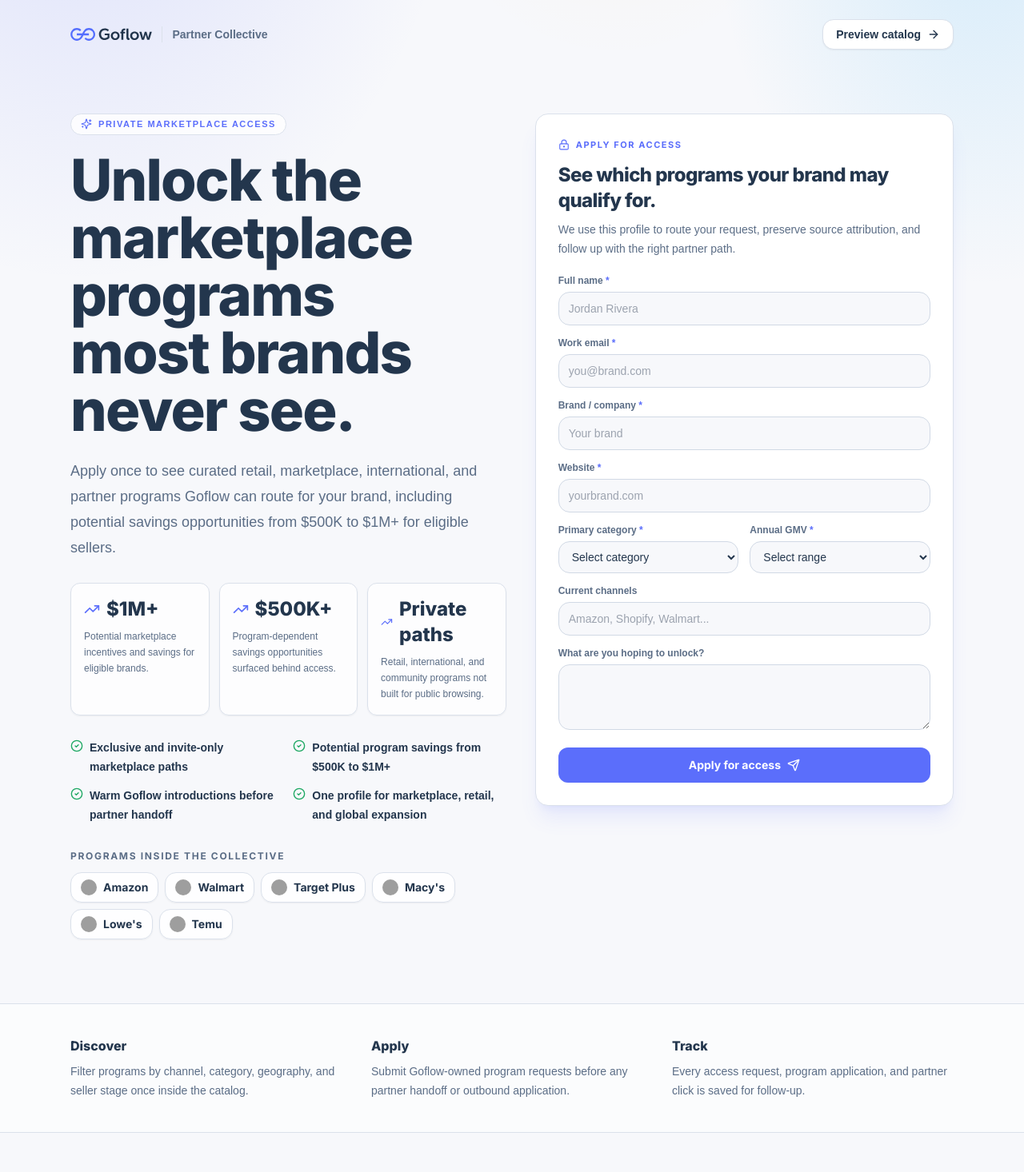
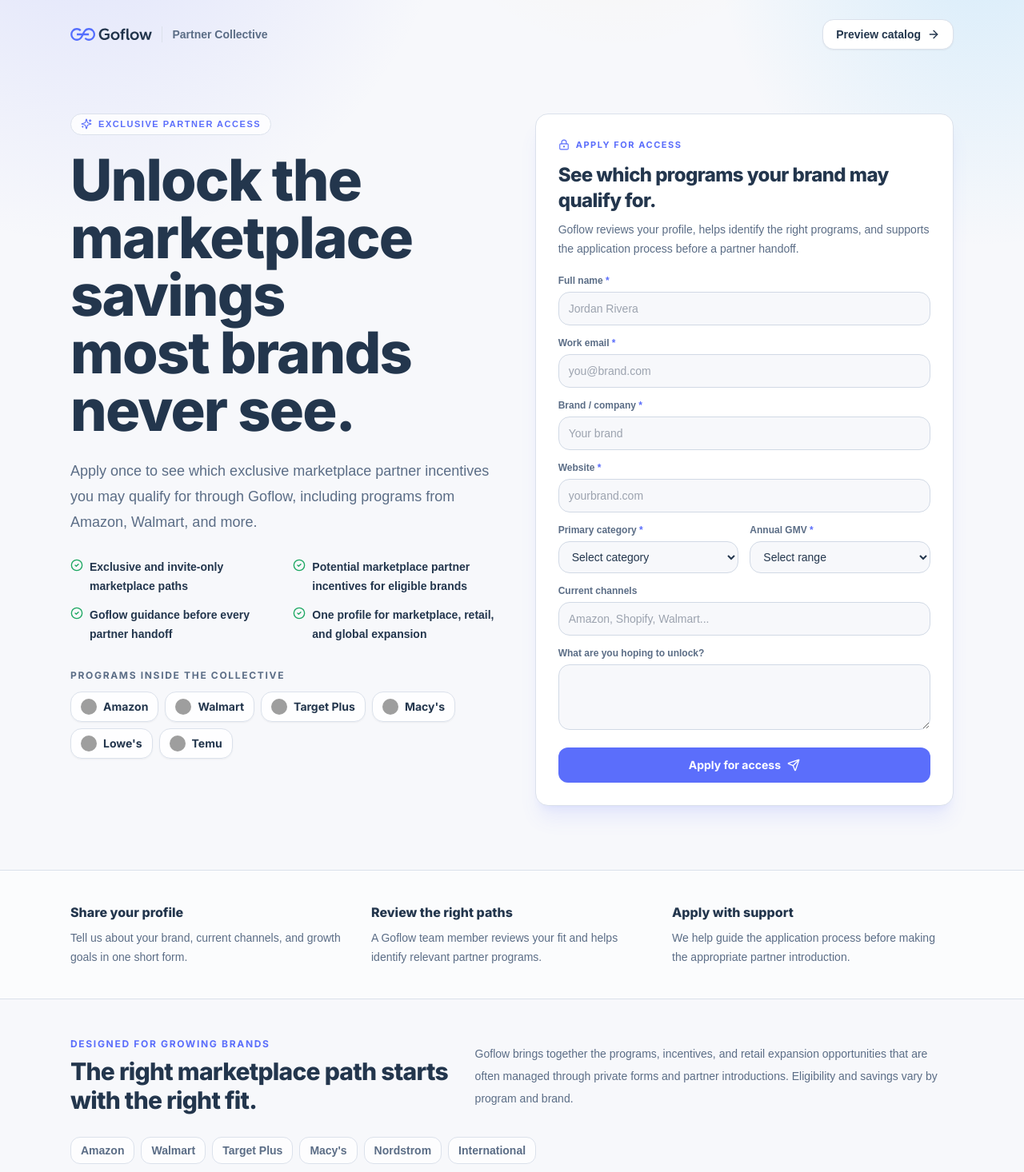
Before and after one commit to S91114/goflow-partner-collective, a Next.js app: page / in a window 1280 px wide. Shown: the top 1466 px of the page at 80% size. Built offline with nearby package versions, Linux system fonts and the light colour scheme; grey boxes are pictures that could not be loaded; a web font is replaced by a local one.

Commit message:
Clarify partner collective incentives

```diff
--- a/app/RegistrationForm.tsx
+++ b/app/RegistrationForm.tsx
@@ -88,8 +88,9 @@
         </div>
         <h3 className="mt-4 text-xl font-extrabold">Access request saved</h3>
         <p className="mt-2 text-sm leading-6 text-muted-foreground">
-          We saved your profile for <b>{done}</b>. You can preview the Partner
-          Collective now while Goflow reviews the right partner paths for your brand.
+          We saved your profile for <b>{done}</b>. Goflow will review your
+          brand, help identify the relevant programs, and follow up before
+          making any partner introductions.
         </p>
         <Link
           href="/collective"
--- a/app/page.tsx
+++ b/app/page.tsx
@@ -4,7 +4,6 @@
   CheckCircle2,
   LockKeyhole,
   Sparkles,
-  TrendingUp,
 } from "lucide-react";
 import { RegistrationForm } from "./RegistrationForm";
 
@@ -19,8 +18,8 @@
 
 const proof = [
   "Exclusive and invite-only marketplace paths",
-  "Potential program savings from $500K to $1M+",
-  "Warm Goflow introductions before partner handoff",
+  "Potential marketplace partner incentives for eligible brands",
+  "Goflow guidance before every partner handoff",
   "One profile for marketplace, retail, and global expansion",
 ];
 
@@ -31,12 +30,6 @@
   { name: "Macy's", src: "/logos/macys.ico" },
   { name: "Lowe's", src: "/logos/lowes.ico" },
   { name: "Temu", src: "/logos/temu.ico" },
-];
-
-const valueCards = [
-  ["$1M+", "Potential marketplace incentives and savings for eligible brands."],
-  ["$500K+", "Program-dependent savings opportunities surfaced behind access."],
-  ["Private paths", "Retail, international, and community programs not built for public browsing."],
 ];
 
 export default function Home() {
@@ -66,31 +59,16 @@
           <div>
             <p className="mb-5 inline-flex items-center gap-2 rounded-full border border-border bg-card/80 px-3 py-1 text-[11px] font-semibold uppercase tracking-[0.14em] text-primary backdrop-blur">
               <Sparkles className="size-3.5" />
-              Private marketplace access
+              Exclusive partner access
             </p>
             <h1 className="max-w-[13ch] text-5xl font-black leading-[0.98] tracking-tight text-balance sm:text-7xl">
-              Unlock the marketplace programs most brands never see.
+              Unlock the marketplace savings most brands never see.
             </h1>
             <p className="mt-6 max-w-2xl text-lg leading-8 text-muted-foreground">
-              Apply once to see curated retail, marketplace, international, and
-              partner programs Goflow can route for your brand, including
-              potential savings opportunities from $500K to $1M+ for eligible
-              sellers.
+              Apply once to see which exclusive marketplace partner incentives
+              you may qualify for through Goflow, including programs from
+              Amazon, Walmart, and more.
             </p>
-
-            <div className="mt-7 grid gap-3 sm:grid-cols-3">
-              {valueCards.map(([metric, body]) => (
-                <div key={metric} className="rounded-xl border border-border bg-card/80 p-4 shadow-sm">
-                  <div className="flex items-center gap-2 text-2xl font-black text-foreground">
-                    <TrendingUp className="size-5 text-primary" />
-                    {metric}
-                  </div>
-                  <p className="mt-2 text-xs font-medium leading-5 text-muted-foreground">
-                    {body}
-                  </p>
-                </div>
-              ))}
-            </div>
 
             <div className="mt-7 grid gap-3 sm:grid-cols-2">
               {proof.map((item) => (
@@ -131,8 +109,9 @@
                   See which programs your brand may qualify for.
                 </h2>
                 <p className="mt-2 text-sm leading-6 text-muted-foreground">
-                  We use this profile to route your request, preserve source
-                  attribution, and follow up with the right partner path.
+                  Goflow reviews your profile, helps identify the right
+                  programs, and supports the application process before a
+                  partner handoff.
                 </p>
               </div>
             </div>
@@ -144,9 +123,9 @@
       <section className="border-y border-border bg-card/45">
         <div className="mx-auto grid max-w-6xl gap-6 px-6 py-10 md:grid-cols-3">
           {[
-            ["Discover", "Filter programs by channel, category, geography, and seller stage once inside the catalog."],
-            ["Apply", "Submit Goflow-owned program requests before any partner handoff or outbound application."],
-            ["Track", "Every access request, program application, and partner click is saved for follow-up."],
+            ["Share your profile", "Tell us about your brand, current channels, and growth goals in one short form."],
+            ["Review the right paths", "A Goflow team member reviews your fit and helps identify relevant partner programs."],
+            ["Apply with support", "We help guide the application process before making the appropriate partner introduction."],
           ].map(([title, body]) => (
             <div key={title}>
               <h3 className="text-base font-extrabold">{title}</h3>
@@ -160,17 +139,17 @@
         <div className="grid gap-4 md:grid-cols-[0.9fr_1.1fr] md:items-center">
           <div>
             <p className="text-xs font-bold uppercase tracking-[0.14em] text-primary">
-              Built as a lead magnet
+              Designed for growing brands
             </p>
             <h2 className="mt-2 text-3xl font-black tracking-tight">
-              The catalog stays valuable because the best paths are not public links.
+              The right marketplace path starts with the right fit.
             </h2>
           </div>
           <p className="text-sm leading-7 text-muted-foreground">
-            The page should convert because access has a concrete payoff:
-            eligible brands can uncover marketplace openings, retail partner
-            paths, and savings opportunities that are usually scattered across
-            partner portals, private forms, and manual introductions.
+            Goflow brings together the programs, incentives, and retail
+            expansion opportunities that are often managed through private
+            forms and partner introductions. Eligibility and savings vary by
+            program and brand.
           </p>
         </div>
         <div className="mt-7 flex flex-wrap gap-2">
```
